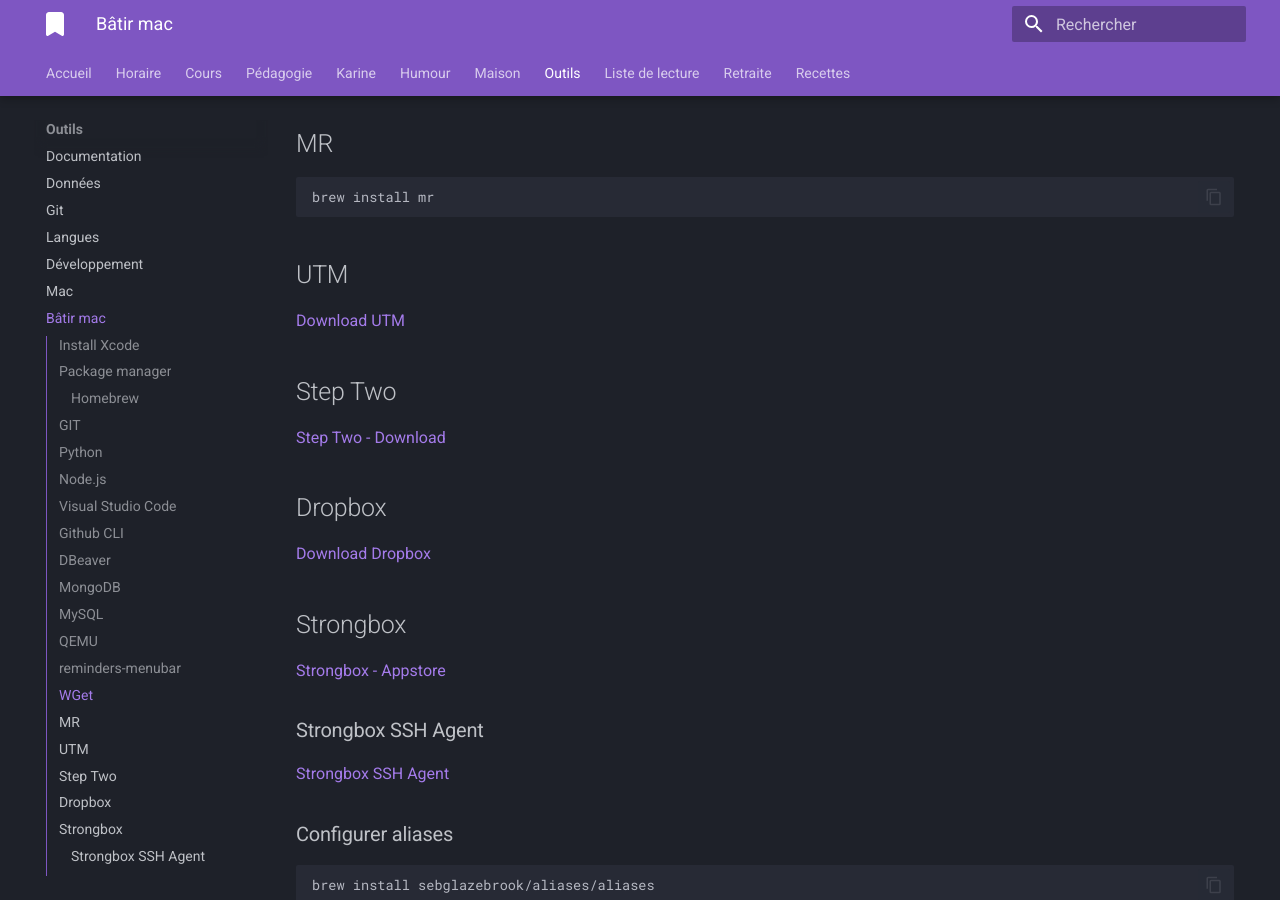
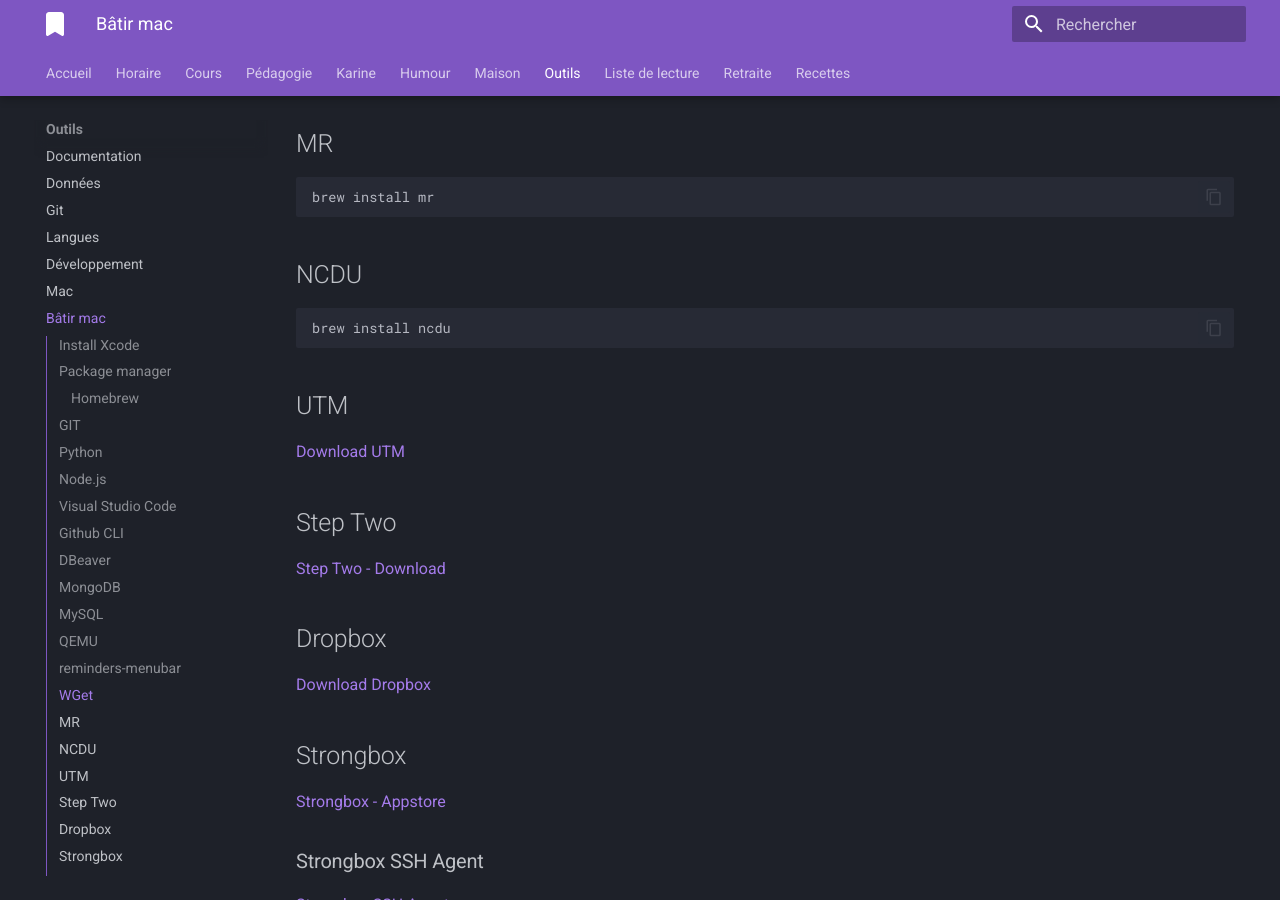
Before and after one commit to jaixan/bm, an MkDocs documentation site: the page built from docs/buildmac.md, in a window 1280 px wide and 900 px high, scrolled down 1870 px. Built offline with MkDocs 1.6.1 and Material for MkDocs 9.7.7, drawn with Linux system fonts in a browser that asks for light colours.

Commit message:
ajout ncdu

````diff
--- a/docs/buildmac.md
+++ b/docs/buildmac.md
@@ -85,6 +85,12 @@
 
 ```bash
 brew install mr
+```
+
+## NCDU
+
+```bash
+brew install ncdu
 ```
 
 ## UTM
````
